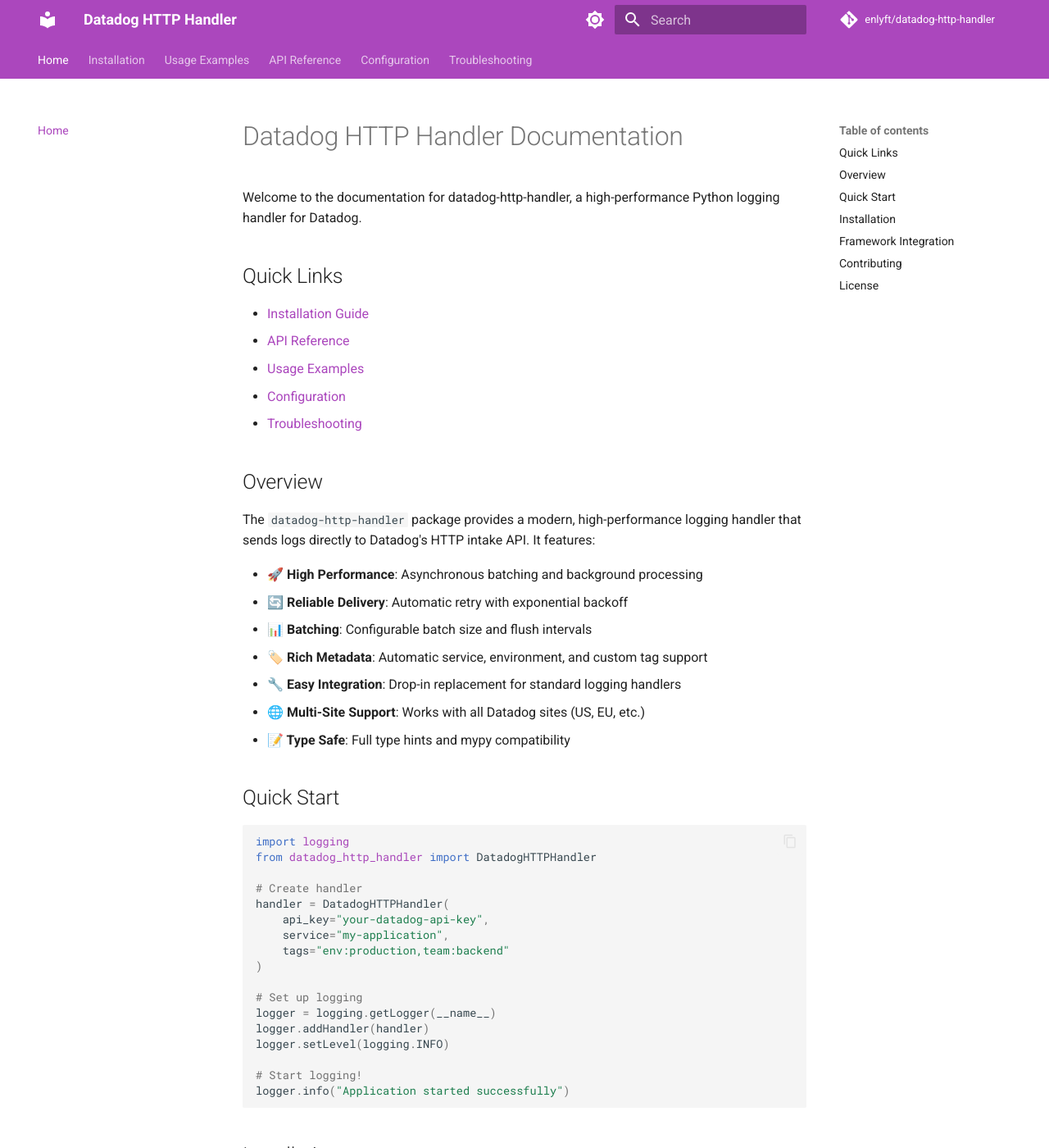
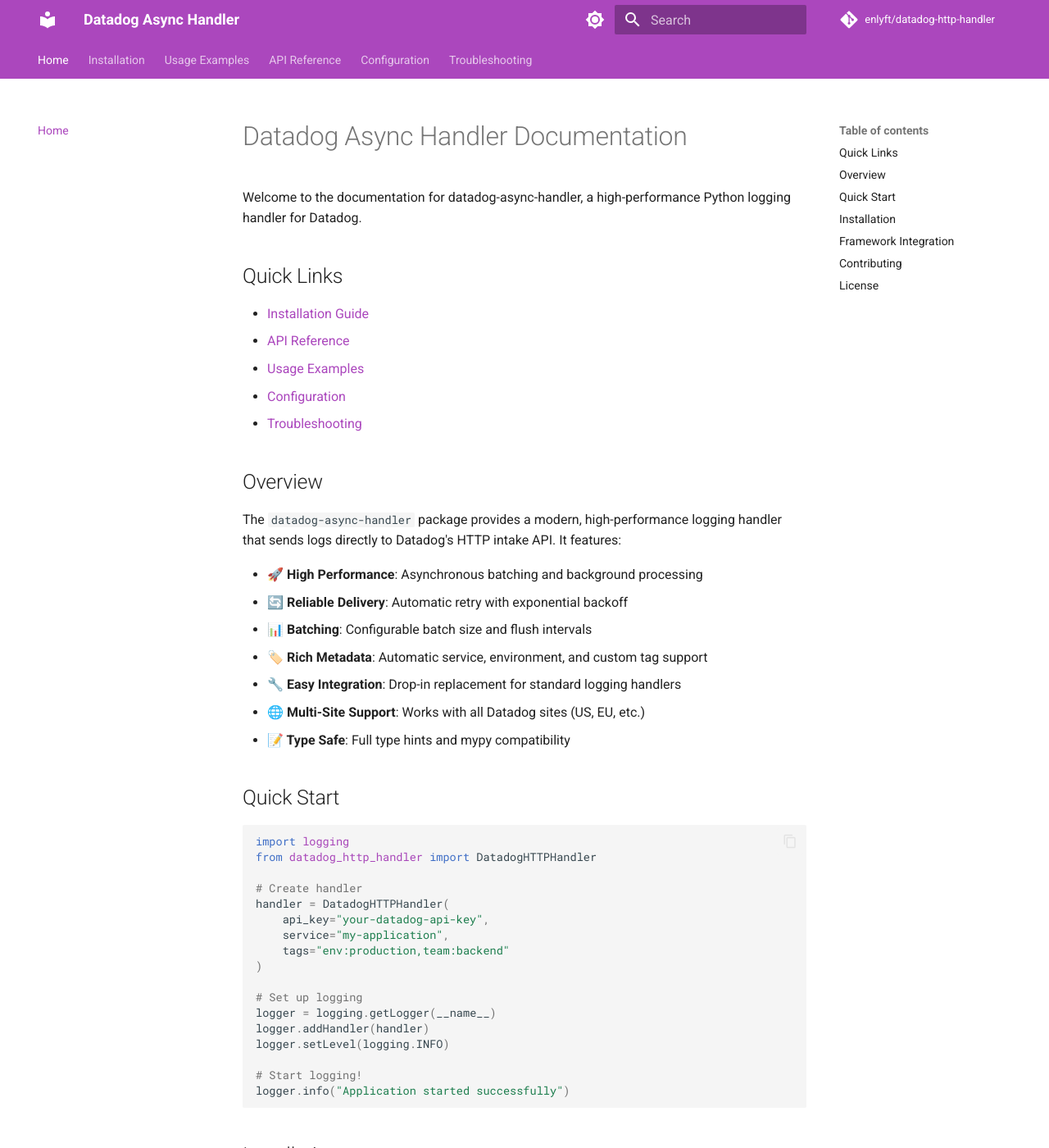
Before and after one commit to enlyft/datadog-async-handler, an MkDocs documentation site: the page built from docs/index.md, in a window 1280 px wide and 1400 px high. Shown: the whole window at 82% size. Built offline with MkDocs 1.6.1 and Material for MkDocs 9.7.7, drawn with Linux system fonts in a browser that asks for light colours; comment, search, counter and statistics services are not loaded; some of the changed text lies outside the part shown.

Commit message:
Rename package to datadog-async-handler for PyPI
🔄 Package Rename:
- Changed PyPI name from 'datadog-http-handler' to 'datadog-async-handler'
- Existing 'datadog-http-handler' package conflicts on PyPI (last updated 2019)
- New name better highlights our async capabilities and modern features

✨ Key Differentiators:
- Our package: Modern, async, batching, retry logic, type hints
- Existing package: Basic, synchronous, no batching, outdated
- Clear positioning as the modern async alternative

📝 Updated Documentation:
- All references updated to new package name
- Added comparison table with existing packages
- Maintained backward compatibility for import paths

🚀 Ready for Distribution:
- Package builds successfully as datadog-async-handler
- All imports and functionality work correctly
- Professional differentiation from existing packages

````diff
--- a/docs/index.md
+++ b/docs/index.md
@@ -1,6 +1,6 @@
-# Datadog HTTP Handler Documentation
+# Datadog Async Handler Documentation
 
-Welcome to the documentation for datadog-http-handler, a high-performance Python logging handler for Datadog.
+Welcome to the documentation for datadog-async-handler, a high-performance Python logging handler for Datadog.
 
 ## Quick Links
 
@@ -12,7 +12,7 @@
 
 ## Overview
 
-The `datadog-http-handler` package provides a modern, high-performance logging handler that sends logs directly to Datadog's HTTP intake API. It features:
+The `datadog-async-handler` package provides a modern, high-performance logging handler that sends logs directly to Datadog's HTTP intake API. It features:
 
 - **🚀 High Performance**: Asynchronous batching and background processing
 - **🔄 Reliable Delivery**: Automatic retry with exponential backoff
@@ -47,7 +47,7 @@
 ## Installation
 
 ```bash
-pip install datadog-http-handler
+pip install datadog-async-handler
 ```
 
 ## Framework Integration
--- a/mkdocs.yml
+++ b/mkdocs.yml
@@ -1,4 +1,4 @@
-site_name: Datadog HTTP Handler
+site_name: Datadog Async Handler
 site_description: High-performance async HTTP logging handler for Datadog with batching and retry logic
 site_url: https://enlyft.github.io/datadog-http-handler
 repo_url: https://github.com/enlyft/datadog-http-handler
--- a/pyproject.toml
+++ b/pyproject.toml
@@ -3,9 +3,9 @@
 build-backend = "hatchling.build"
 
 [project]
-name = "datadog-http-handler"
+name = "datadog-async-handler"
 dynamic = ["version"]
-description = "Async HTTP logging handler for Datadog with batching and retry logic"
+description = "High-performance async HTTP logging handler for Datadog with batching and retry logic"
 readme = "README.md"
 license = "MIT"
 requires-python = ">=3.9"
````
Also changed, not shown: README.md (+16 -14 lines), 3 other files.
